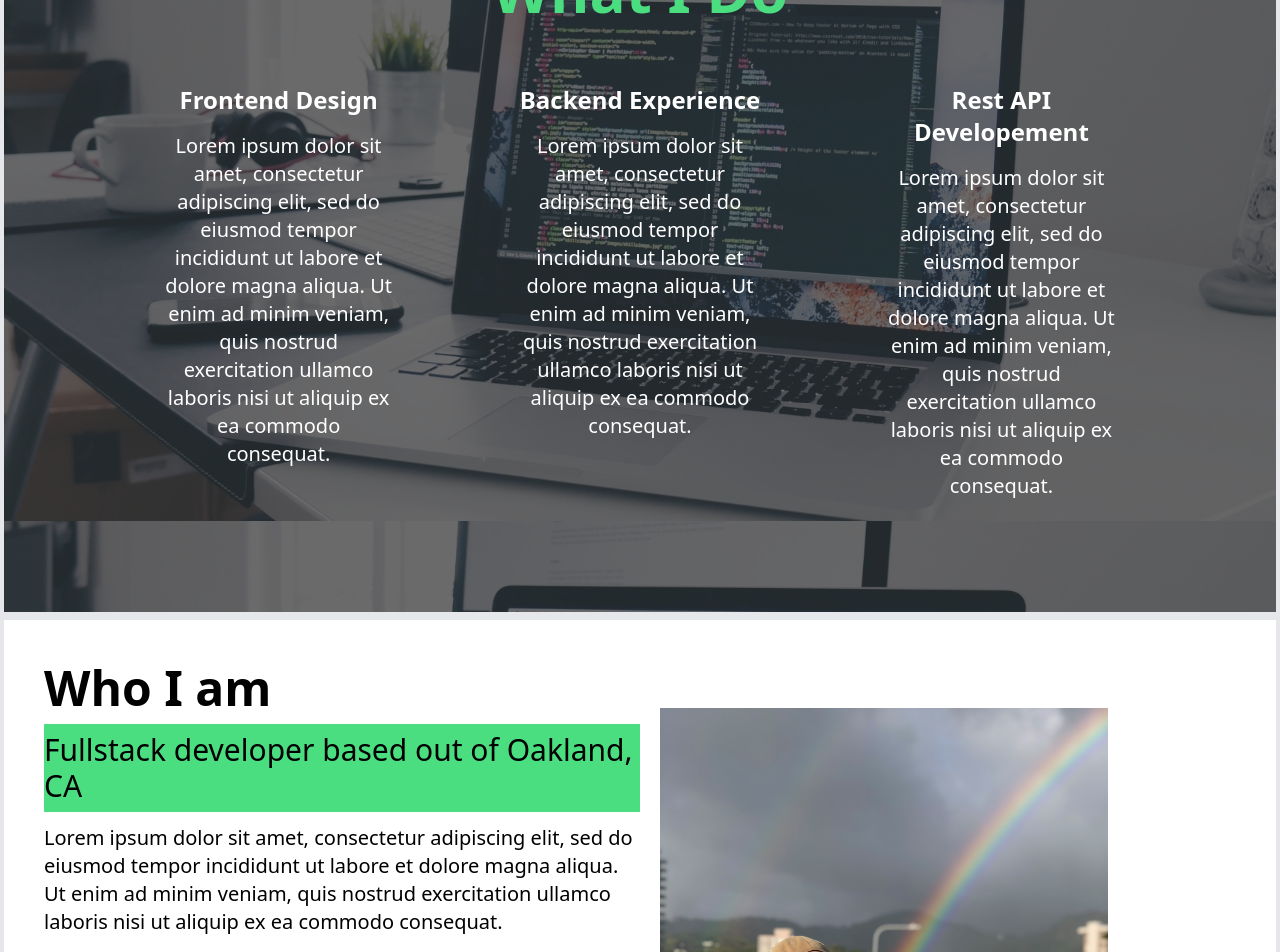
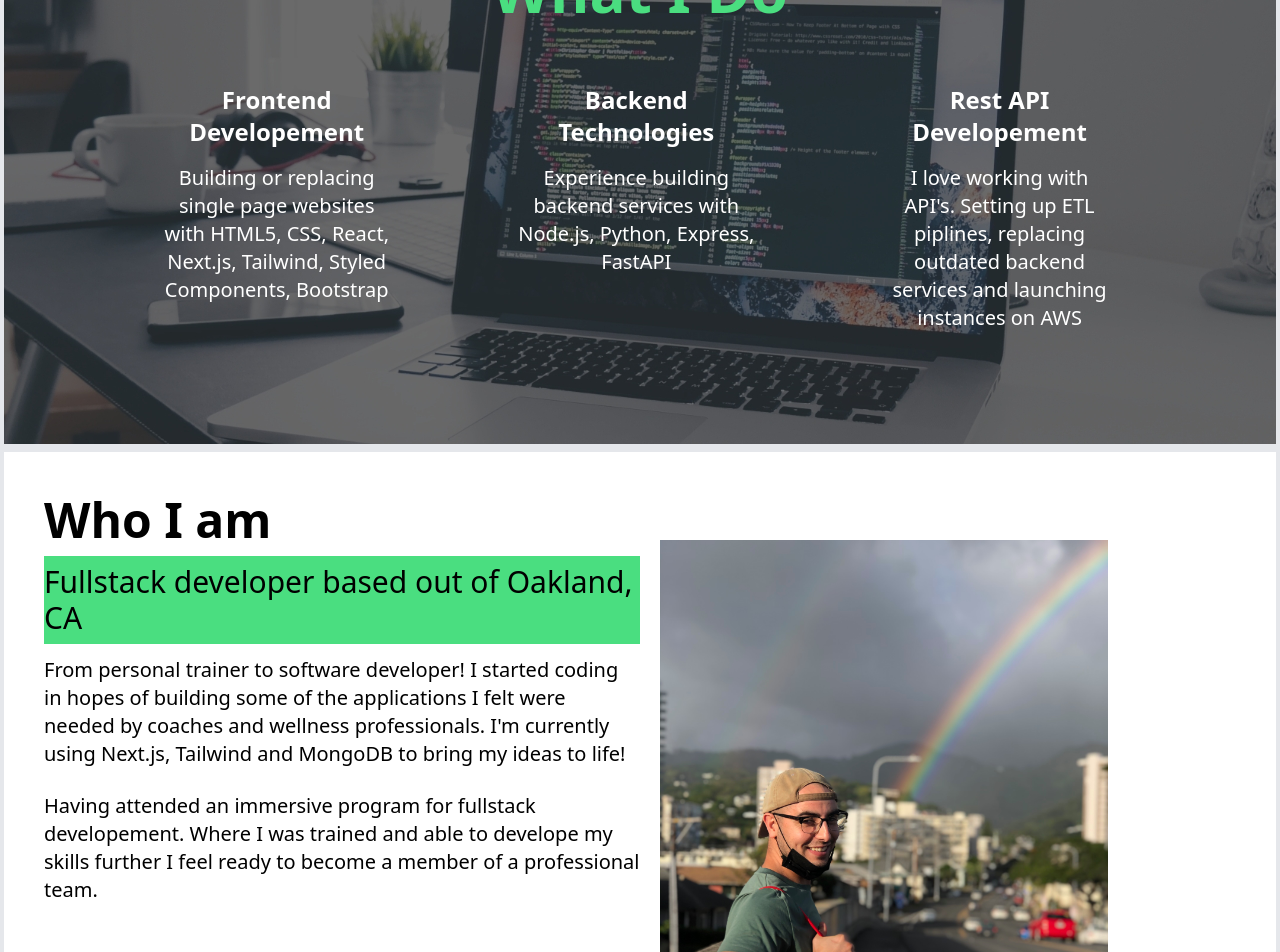
Before and after one commit to edgar-arturo-arrizon/portfolio-nextjs, a Next.js app: page / in a window 1280 px wide. Shown: the part 420-1372 px from the top of the page. Built offline with nearby package versions, Linux system fonts and the light colour scheme.

Commit message:
about section updated

```diff
--- a/pages/about.js
+++ b/pages/about.js
@@ -6,8 +6,8 @@ const About = () => {
       <p className="text-3xl font-medium bg-green-400 text-left py-2 sm:col-start-1">Fullstack developer based out of Oakland, CA</p>
 
       <div className="text-left sm:col-start-1 ">
-        <p className="text-lg lg:text-xl py-3">Lorem ipsum dolor sit amet, consectetur adipiscing elit, sed do eiusmod tempor incididunt ut labore et dolore magna aliqua. Ut enim ad minim veniam, quis nostrud exercitation ullamco laboris nisi ut aliquip ex ea commodo consequat.</p>
-        <p className="text-lg lg:text-xl py-3">Lorem ipsum dolor sit amet, consectetur adipiscing elit, sed do eiusmod tempor incididunt ut labore et dolore magna aliqua. Ut enim ad minim veniam, quis nostrud exercitation ullamco laboris nisi ut aliquip ex ea commodo consequat.</p>
+        <p className="text-lg lg:text-xl py-3">From personal trainer to software developer! I started coding in hopes of building some of the applications I felt were needed by coaches and wellness professionals. I'm currently using Next.js, Tailwind and MongoDB to bring my ideas to life!</p>
+        <p className="text-lg lg:text-xl py-3">Having attended an immersive program for fullstack developement. Where I was trained and able to develope my skills further I feel ready to become a member of a professional team.</p>
       </div>
       <img src="about_me.jpeg" className="max-w-md sm:relative sm:left-5 sm:bottom-36 sm:pt-10 " alt="Picture of the author"></img>
     </section>
--- a/pages/footer.js
+++ b/pages/footer.js
@@ -1,7 +1,7 @@
 const Footer = () => {
   return (
     <footer className="bg-stone-900 p-9 text-green-400 text-center font-semibold text-2xl">
-      <a href="mailto:elremolino91@gmail.com" >elremolino91@gmail.com
+      <a href="mailto:elremolino91@gmail.com" >holisticninjaturtle@gmail.com
       </a>
       <ul className="flex justify-center m-8">
         <li className="px-5">
--- a/pages/services.js
+++ b/pages/services.js
@@ -5,16 +5,16 @@ const Services = () => {
       <h2 className="text-green-400 py-8 text-6xl font-semibold">What I Do</h2>
       <div className="text-white mb-16 lg:flex lg:min-w-1000px lg:mx-auto">
         <div className="py-4 lg:px-20 lg:min-w-[30%]">
-          <h3 className="text-2xl py-4 font-bold">Frontend Design</h3>
-          <p className="text-lg lg:text-xl">Lorem ipsum dolor sit amet, consectetur adipiscing elit, sed do eiusmod tempor incididunt ut labore et dolore magna aliqua. Ut enim ad minim veniam, quis nostrud exercitation ullamco laboris nisi ut aliquip ex ea commodo consequat.</p>
+          <h3 className="text-2xl py-4 font-bold">Frontend Developement</h3>
+          <p className="text-lg lg:text-xl"> Building or replacing single page websites with HTML5, CSS, React, Next.js, Tailwind, Styled Components, Bootstrap</p>
         </div>
         <div className="py-4 lg:px-10 lg:min-w-[30%]">
-          <h3 className="text-2xl py-4 font-bold">Backend Experience</h3>
-          <p className="text-lg lg:text-xl">Lorem ipsum dolor sit amet, consectetur adipiscing elit, sed do eiusmod tempor incididunt ut labore et dolore magna aliqua. Ut enim ad minim veniam, quis nostrud exercitation ullamco laboris nisi ut aliquip ex ea commodo consequat.</p>
+          <h3 className="text-2xl py-4 font-bold">Backend Technologies</h3>
+          <p className="text-lg lg:text-xl"> Experience building backend services with Node.js, Python, Express, FastAPI  </p>
         </div>
         <div className="py-4 lg:px-20 lg:min-w-[30%]">
           <h3 className="text-2xl py-4 font-bold">Rest API Developement</h3>
-          <p className="text-lg lg:text-xl">Lorem ipsum dolor sit amet, consectetur adipiscing elit, sed do eiusmod tempor incididunt ut labore et dolore magna aliqua. Ut enim ad minim veniam, quis nostrud exercitation ullamco laboris nisi ut aliquip ex ea commodo consequat.</p>
+          <p className="text-lg lg:text-xl">I love working with API's. Setting up ETL piplines, replacing outdated backend services and launching instances on AWS</p>
         </div>
       </div>
     </section>
```
